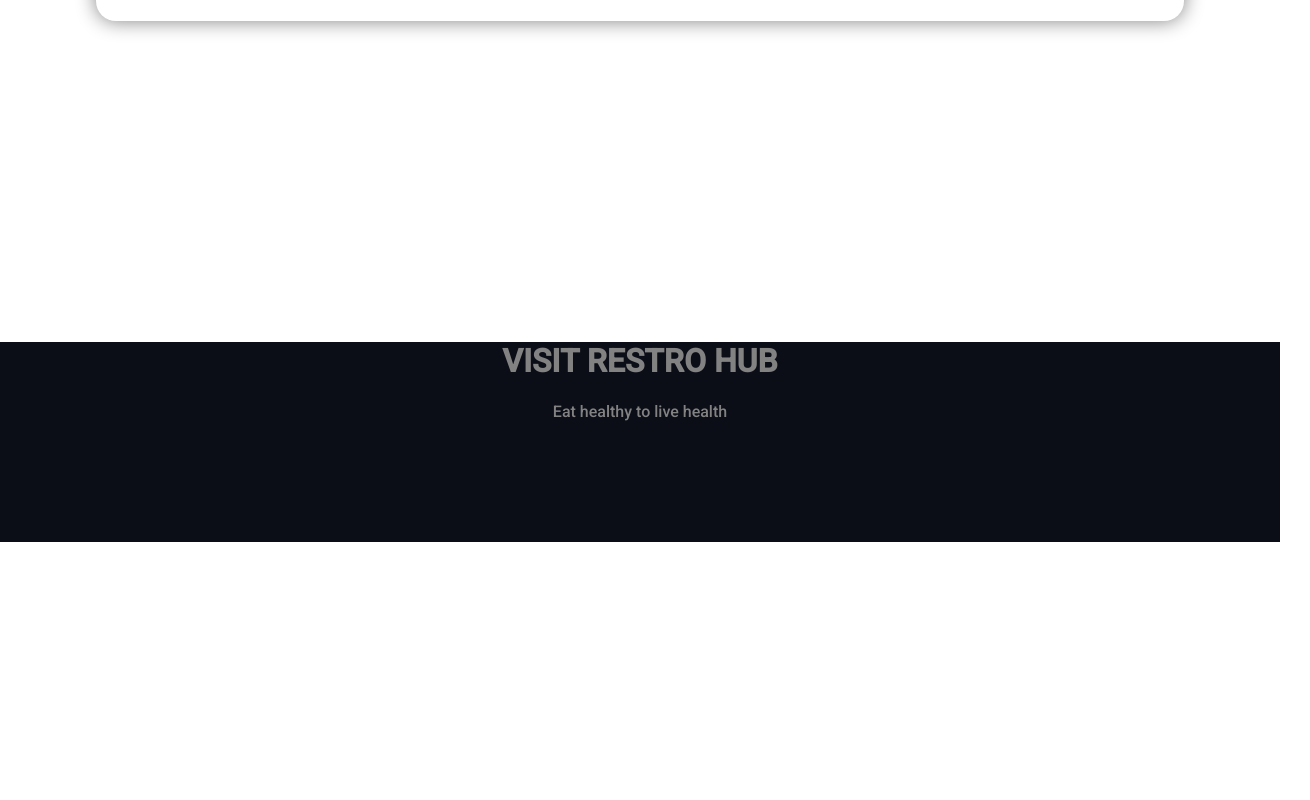
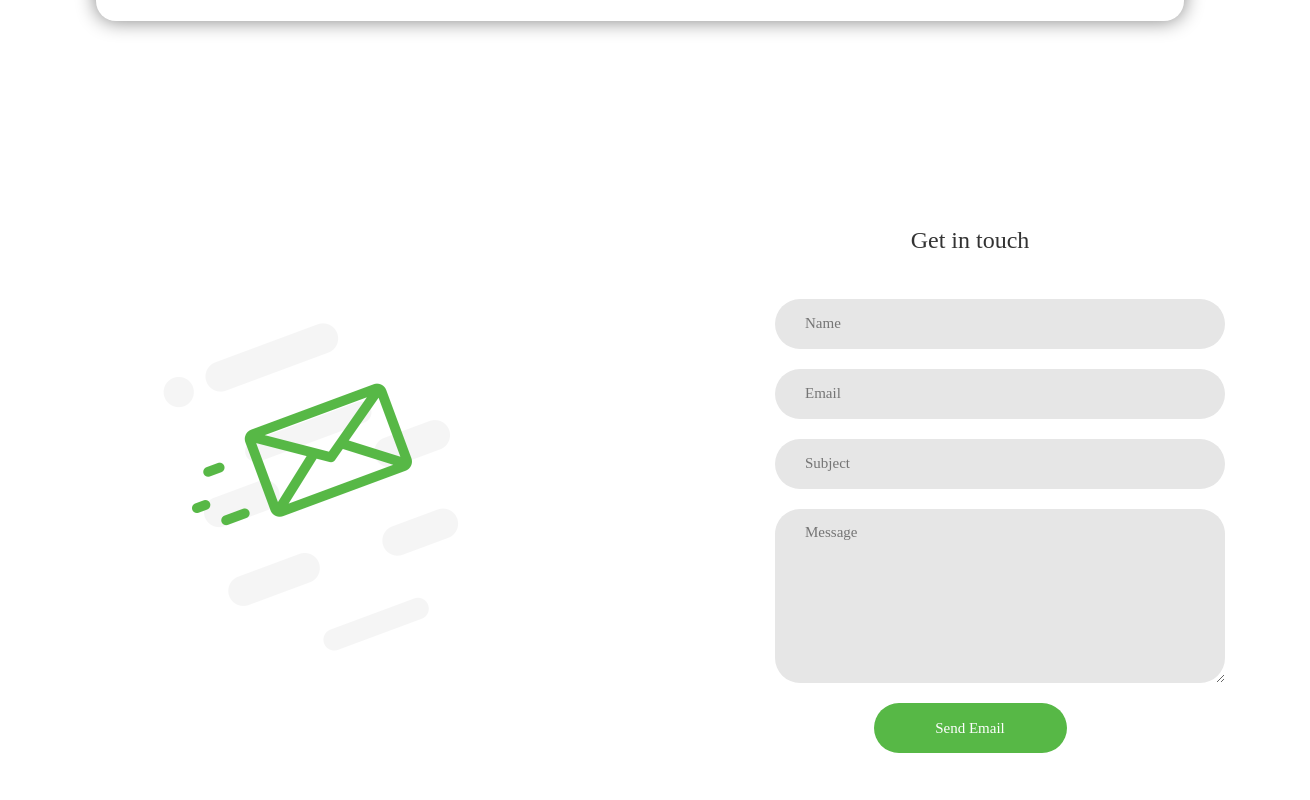
Before and after one commit to meer-habib-dev/Restaurant-Landing-Portfolio, a plain HTML site: page index.html in a window 1280 px wide. Shown: the part 2520-3320 px from the top of the page, 1310 px wide, since content can reach past the window. Before the commit the page ends 3062 px from the top, so only its background shows below. Drawn offline with Linux system fonts and the light colour scheme.

Commit message:
contact form add

```diff
--- a/index.html
+++ b/index.html
@@ -127,11 +127,36 @@
     <!--Socai Media Section end-->
 
     <!--Contact Us section start-->
-    <section>
-        <div class="container">
+    <div class="contact1">
+        <div class="container-contact1">
+            <div class="contact1-pic" data-tilt>
+                <img src="images/img-01.png" alt="IMG">
+            </div>
+            <form class="contact1-form">
+                <span class="contact1-form-title">
+                    Get in touch
+                </span>
+                <div class="wrap-input1">
+                    <input class="input1" type="text" name="name" placeholder="Name">
+                </div>
+                <div class="wrap-input1">
+                    <input class="input1" type="text" name="email" placeholder="Email">
+                </div>
+                <div class="wrap-input1 ">
+                    <input class="input1" type="text" name="subject" placeholder="Subject">
+                </div>
+                <div class="wrap-input1">
+                    <textarea class="input1" name="message" placeholder="Message"></textarea>
+                </div>
+                <div class="container-contact1-form-btn">
+                    <button class="contact1-form-btn">
+                        <span>Send Email</span>
+                    </button>
+                </div>
+            </form>
+        </div>
+    </div>
 
-        </div>
-    </section>
     <!--Contact Us section End-->
 
     <!--footer section start-->
--- a/style.css
+++ b/style.css
@@ -148,6 +148,144 @@ a {
 }
 /*Socal media Ends*/
 /*Contact us start*/
+ul,
+li {
+  margin: 0px;
+  list-style-type: none;
+}
+input {
+  outline: none;
+  border: none;
+}
+
+textarea {
+  outline: none;
+  border: none;
+}
+
+button {
+  outline: none !important;
+  border: none;
+  background: transparent;
+}
+
+.contact1 {
+  width: 100%;
+  min-height: 100%;
+  padding: 15px;
+  display: flex;
+  flex-wrap: wrap;
+  justify-content: center;
+  align-items: center;
+}
+
+.container-contact1 {
+  width: 1163px;
+  background: #fff;
+  border-radius: 10px;
+  overflow: hidden;
+  display: flex;
+  flex-wrap: wrap;
+  justify-content: space-between;
+  align-items: center;
+  padding: 90px 130px 88px 148px;
+}
+
+/*------------------------------------------------------------------
+[  ]*/
+.contact1-pic {
+  width: 296px;
+}
+
+.contact1-pic img {
+  max-width: 100%;
+}
+
+/*------------------------------------------------------------------
+[  ]*/
+.contact1-form {
+  width: 390px;
+}
+
+.contact1-form-title {
+  display: block;
+  font-family: Montserrat-ExtraBold;
+  font-size: 24px;
+  color: #333333;
+  line-height: 1.2;
+  text-align: center;
+  padding-bottom: 44px;
+}
+
+input.input1 {
+  height: 50px;
+  border-radius: 25px;
+  padding: 0 30px;
+}
+input.input1 + .shadow-input1 {
+  border-radius: 25px;
+}
+
+textarea.input1 {
+  min-height: 150px;
+  border-radius: 25px;
+  padding: 12px 30px;
+}
+textarea.input1 + .shadow-input1 {
+  border-radius: 25px;
+}
+
+.wrap-input1 {
+  position: relative;
+  width: 100%;
+  z-index: 1;
+  margin-bottom: 20px;
+}
+
+.input1 {
+  display: block;
+  width: 100%;
+  background: #e6e6e6;
+  font-family: Montserrat-Bold;
+  font-size: 15px;
+  line-height: 1.5;
+  color: #666666;
+}
+
+.shadow-input1 {
+  content: "";
+  display: block;
+  position: absolute;
+  bottom: 0;
+  left: 0;
+  z-index: -1;
+  width: 100%;
+  height: 100%;
+  box-shadow: 0px 0px 0px 0px;
+  color: rgba(87, 184, 70, 0.5);
+}
+
+/*---------------------------------------------*/
+.container-contact1-form-btn {
+  display: flex;
+  flex-wrap: wrap;
+  justify-content: center;
+}
+
+.contact1-form-btn {
+  min-width: 193px;
+  height: 50px;
+  border-radius: 25px;
+  background: #57b846;
+  font-family: Montserrat-Bold;
+  font-size: 15px;
+  line-height: 1.5;
+  color: #fff;
+  display: flex;
+  justify-content: center;
+  align-items: center;
+  padding: 0 25px;
+}
 
 /*Contact us end*/
 
```
Also changed, not shown: images/icons/favicon.ico (added), images/img-01.png (added).
